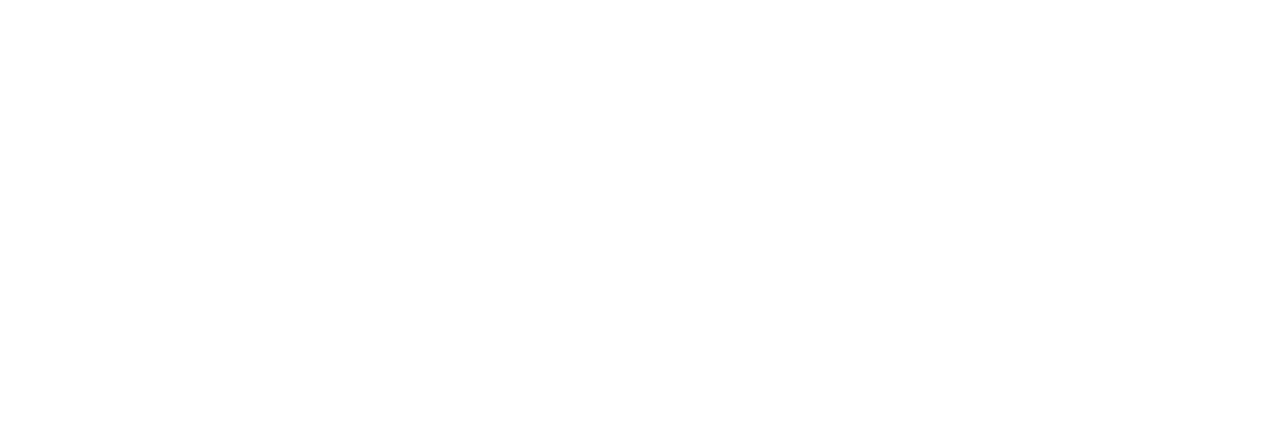
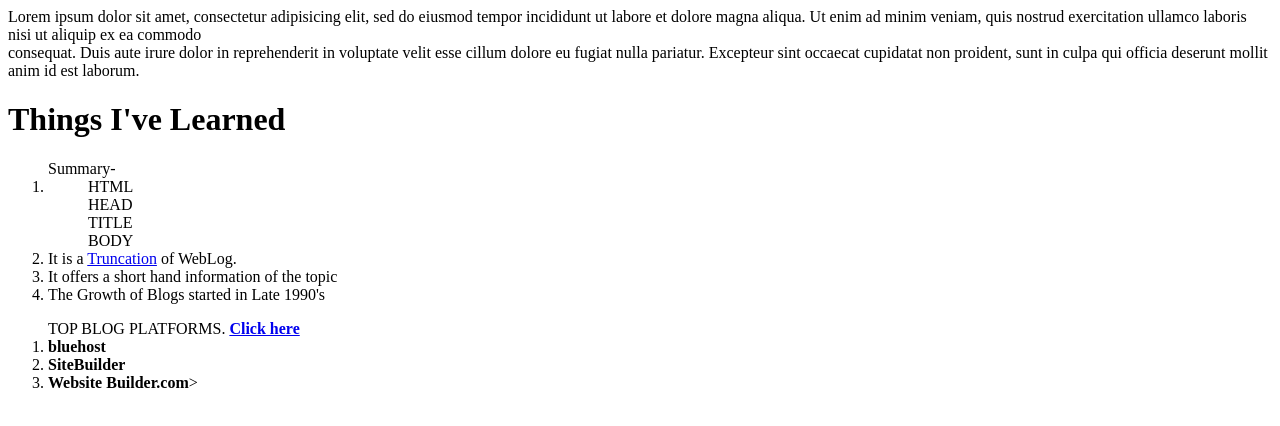
Before and after one commit to kambli98/ProdigiDev2018, a plain HTML site: page index.html in a window 1280 px wide. Drawn offline with Linux system fonts and the light colour scheme.

Commit message:
Update index.html

```diff
--- a/index.html
+++ b/index.html
@@ -1,9 +1,40 @@
+<!-- This is a sample Project. -->
 <!DOCTYPE html>
 <html>
 <head>
-	<title></title>
+	<link rel="icon" type="image/gif" href="H.jpg" sizes="16*16">
+	<title>My Blog Page</title>
+
 </head>
 <body>
+	<!-- A div is a generic container
+	     It takes it own line. -->
+	<div>
+	Lorem ipsum dolor sit amet, consectetur adipisicing elit, sed do eiusmod
+	tempor incididunt ut labore et dolore magna aliqua. Ut enim ad minim veniam,
+	quis nostrud exercitation ullamco laboris nisi ut aliquip ex ea commodo</div>
+	<!-- A span is a inline container. -->
+
+	consequat. <span>Duis aute irure dolor in reprehenderit in voluptate velit esse</span>
+	cillum dolore eu fugiat nulla pariatur. Excepteur sint occaecat cupidatat non
+	proident, sunt in culpa qui officia deserunt mollit anim id est laborum.
+	<h1>Things I've Learned </h1>
+
+	  <ol>Summary-
+	  	<li>
+	  	    <ol>HTML</ol>
+	  	    <ol>HEAD</ol>
+	  	    <ol>TITLE</ol>
+	  	    <ol>BODY</ol></li>
+		  	<li>It is a <a href="https://en.wikipedia.org/wiki/Clipping_(morphology)" target="_blank">Truncation</a> of WebLog.</li>
+		  	<li>It offers a short hand information of the topic</li>
+		  	<li>The Growth of Blogs started in Late 1990's</li>
+		  </ol>
+	  <ol>TOP BLOG PLATFORMS. <a href="https://www.websitebuildertop10.com/start-a-free-blog" target="_blank"><b>Click here</b></a>
+		  <li><strong>bluehost</strong></li>
+		  <li><strong>SiteBuilder</strong></li>
+		  <li><strong>Website Builder.com</strong>></li>
+	  </ol>
 
 </body>
 </html>
```
